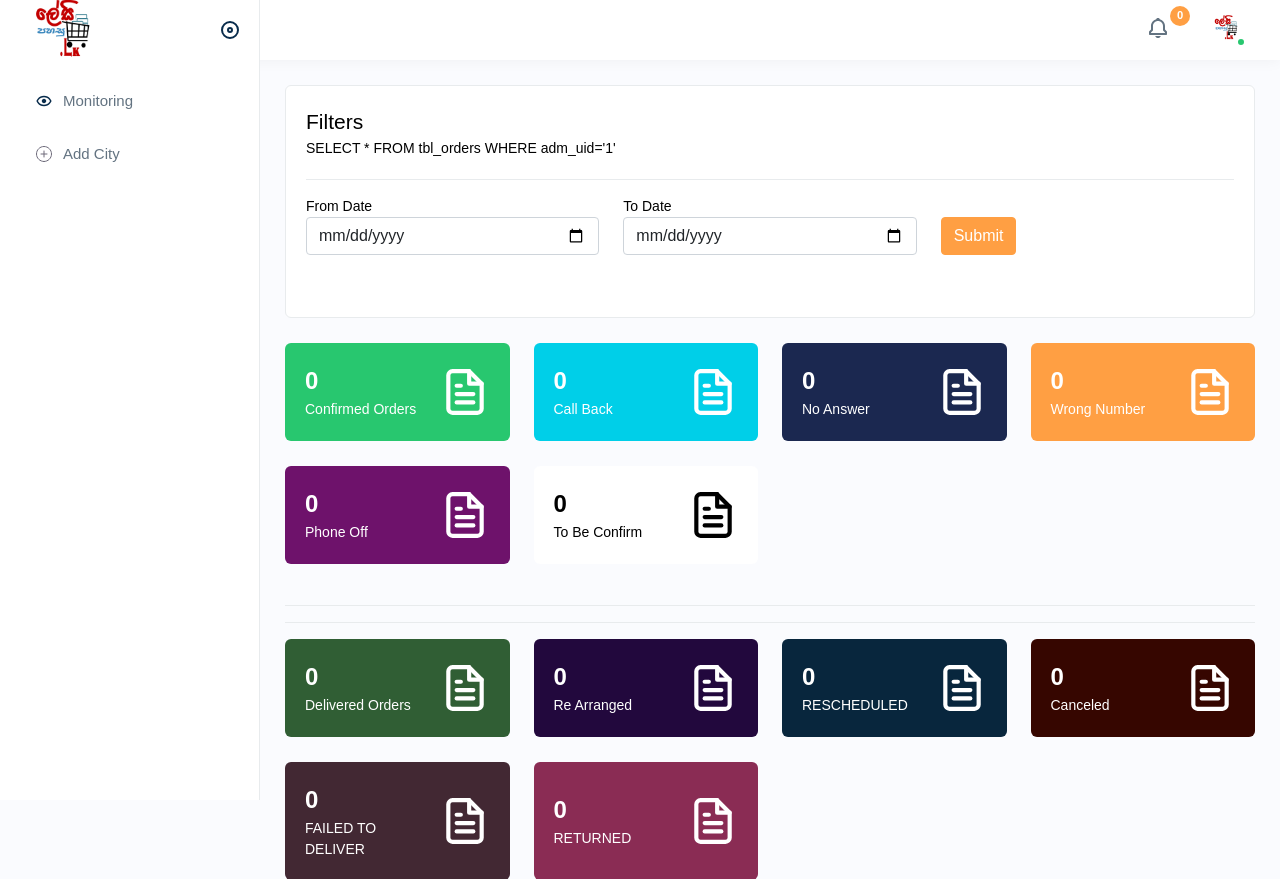
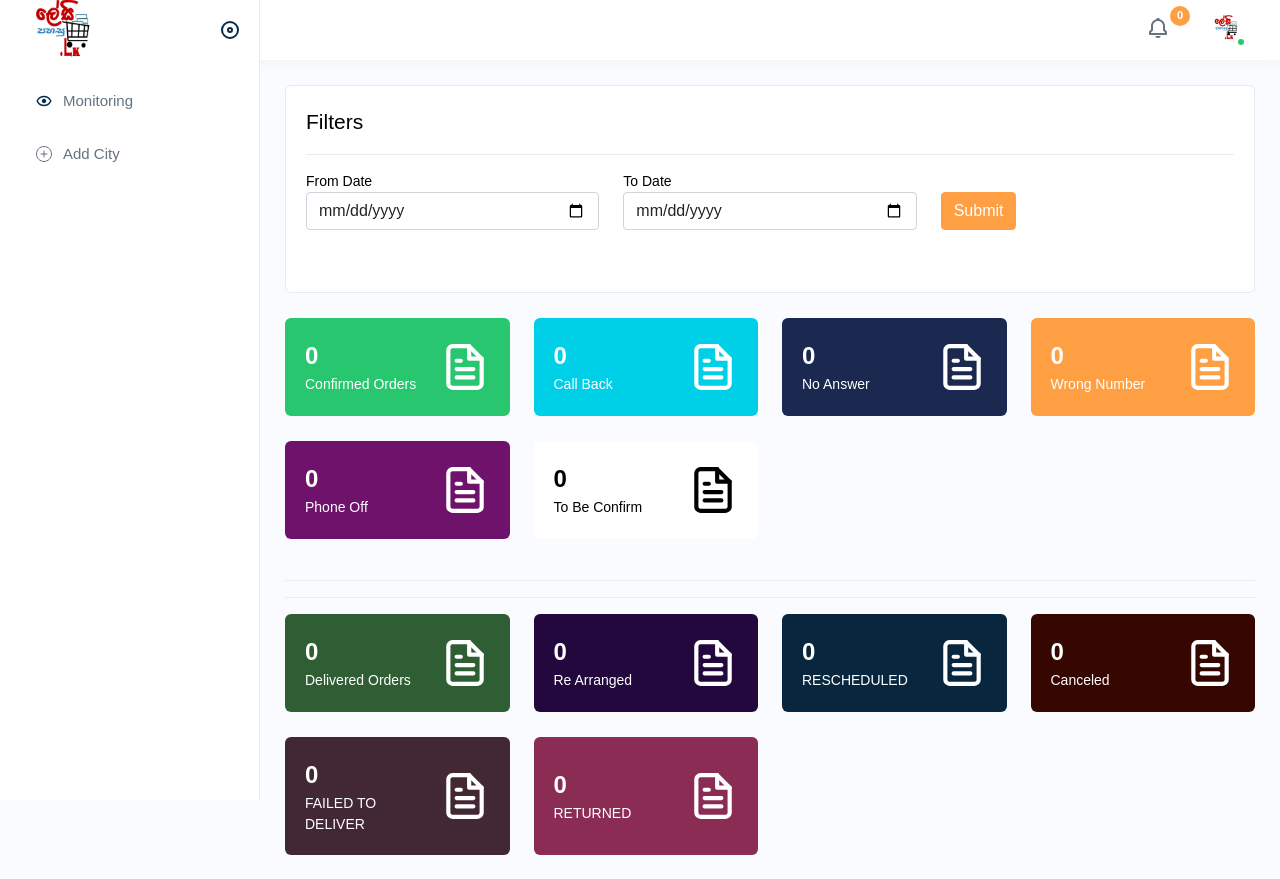
Before and after one commit to mancode-lk/lp, a PHP site: page / in a window 1280 px wide. Shown: the top 879 px of the page. Run offline with PHP 8.4, Linux system fonts and the light colour scheme; the visitor is signed in with stand-in values (Sample User, id 1); tables that the repository leaves empty or names only in its code hold one stand-in row (values such as "Sample post"); some libraries are stand-ins or nearby versions.

Commit message:
dashboard count

```diff
--- a/index.php
+++ b/index.php
@@ -22,10 +22,10 @@ $u_level = $_SESSION['u_level'];
  	$fail_to_del =0; $return =0;
 
  	if(isset($_REQUEST['from_date'])){
- 		$sql_orders = "SELECT * FROM tbl_orders WHERE adm_uid='$u_id' AND or_date BETWEEN '$from_date' AND '$to_date'";
+ 		$sql_orders = "SELECT * FROM tbl_orders WHERE s_u_id='$u_id' AND or_date BETWEEN '$from_date' AND '$to_date'";
  	}
  	else {
- 	 $sql_orders = "SELECT * FROM tbl_orders WHERE adm_uid='$u_id'";
+ 	 $sql_orders = "SELECT * FROM tbl_orders WHERE s_u_id='$u_id'";
  	}
 
 
@@ -79,7 +79,6 @@ $u_level = $_SESSION['u_level'];
 		<div class="card">
 			<div class="card-body">
 									<h4>Filters</h4>
-									<p><?= $sql_orders ?></p>
 									<hr>
 			<form class="" action="index.php" method="post">
 				<div class="row">
```
